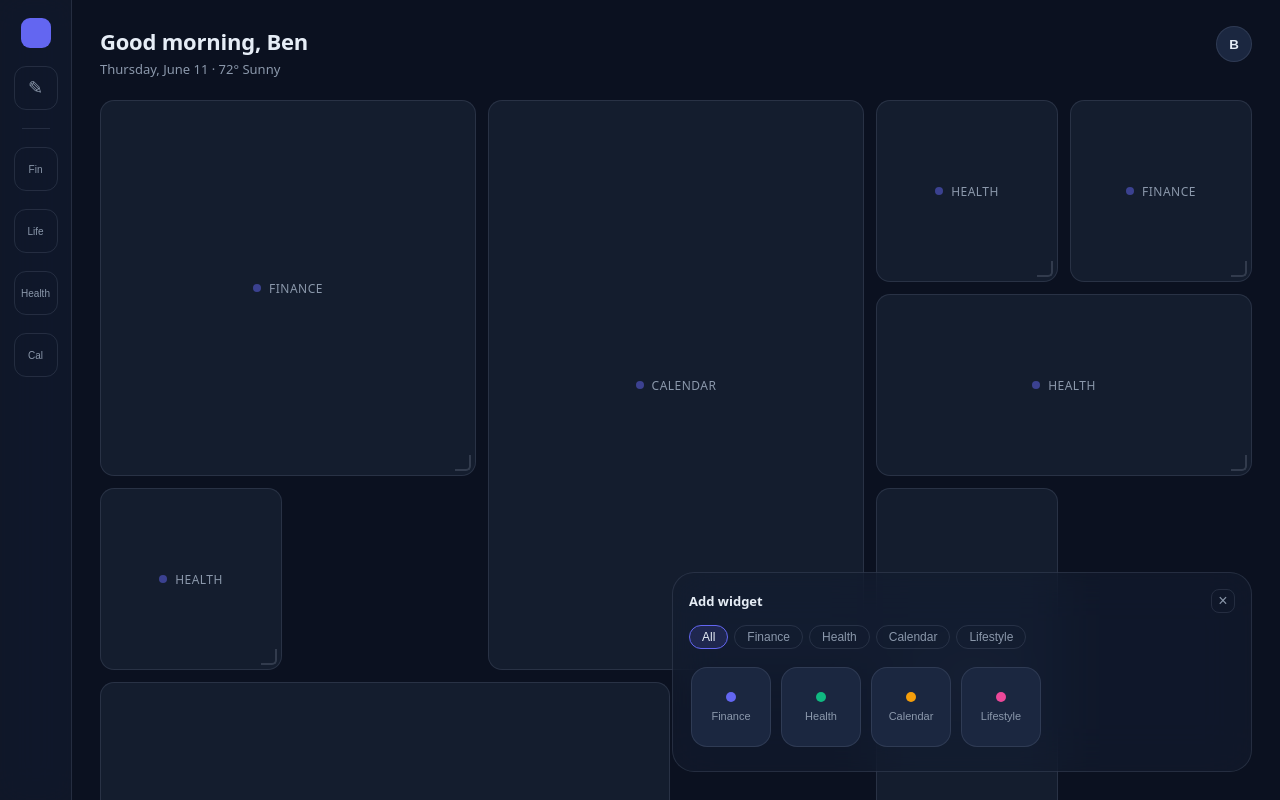
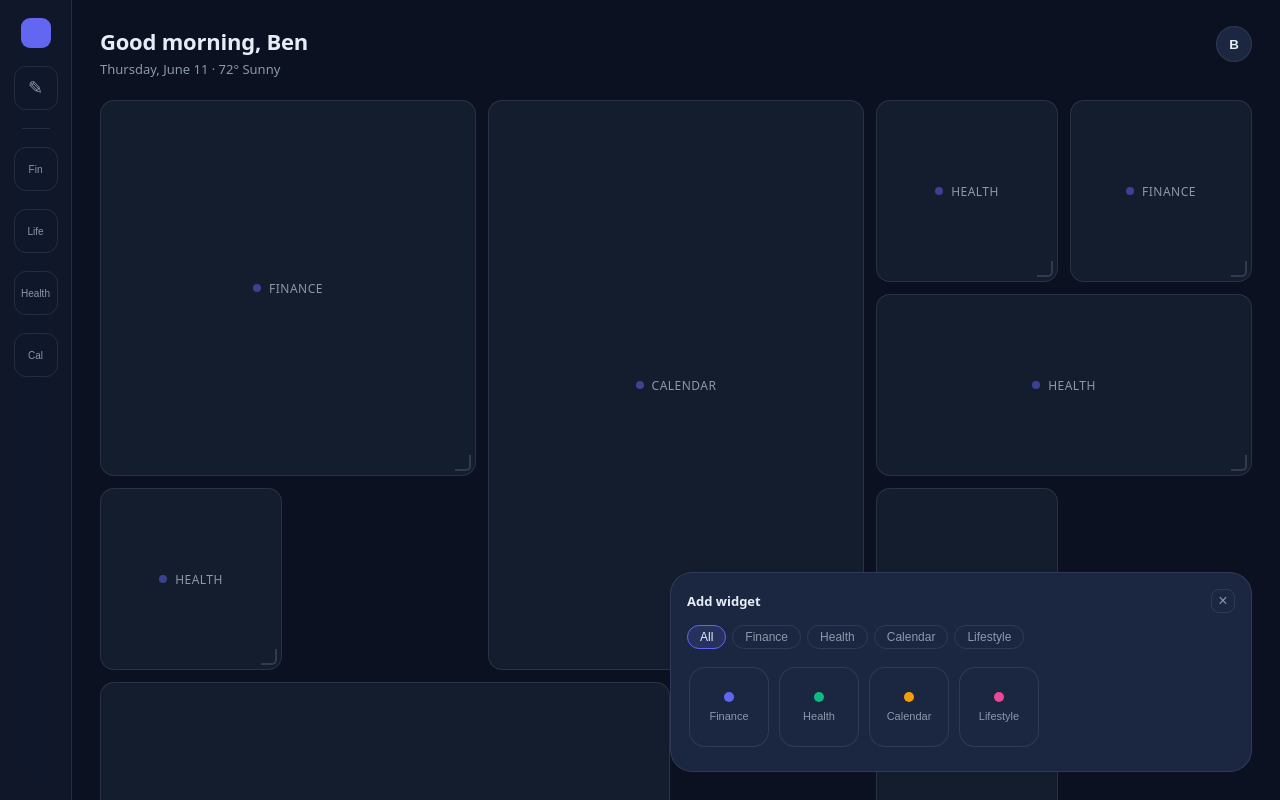
Before and after one commit to ben-yeung/bento-dash, a Next.js app: page / in a window 1280 px wide. Both pictures are taken after a click on the button "Open widget carousel". Built offline with nearby package versions, Linux system fonts and the light colour scheme.

Commit message:
fix: move carousel glass surface to Fab wrapper, simplify WidgetCarousel panel
Co-Authored-By: Claude Sonnet 4.6 <noreply@anthropic.com>

```diff
--- a/components/shell/Fab.module.css
+++ b/components/shell/Fab.module.css
@@ -1,3 +1,9 @@
+.carouselWrapper {
+  background: var(--surface-2);
+  border: 1px solid var(--border-hairline);
+  border-radius: 22px;
+}
+
 .anchor {
   position: fixed;
   right: 28px;
--- a/components/shell/Fab.tsx
+++ b/components/shell/Fab.tsx
@@ -35,6 +35,7 @@ export function Fab() {
             key="fab-btn"
             layoutId="fab-morph"
             className={styles.fabBtn}
+            animate={{ borderRadius: '26px' }}
             aria-label="Open widget carousel"
             onClick={() => setFabOpen(true)}
             transition={SPRING_CLOSE}
@@ -45,8 +46,10 @@ export function Fab() {
           <motion.div
             key="fab-carousel"
             layoutId="fab-morph"
+            className={styles.carouselWrapper}
+            animate={{ borderRadius: '22px' }}
             transition={SPRING_OPEN}
-            style={{ borderRadius: '26px', transformOrigin: 'bottom right' }}
+            style={{ transformOrigin: 'bottom right' }}
           >
             <WidgetCarousel onClose={() => setFabOpen(false)} />
           </motion.div>
--- a/components/shell/WidgetCarousel.module.css
+++ b/components/shell/WidgetCarousel.module.css
@@ -1,16 +1,10 @@
 .panel {
   position: relative;
-  background: var(--surface-glass);
-  backdrop-filter: blur(24px) saturate(1.4);
-  -webkit-backdrop-filter: blur(24px) saturate(1.4);
-  border: 1px solid var(--border-hairline);
-  border-radius: 22px;
   padding: 16px;
   display: flex;
   flex-direction: column;
   gap: 12px;
   width: min(580px, calc(100vw - 120px));
-  transform-origin: bottom right;
 }
 
 .header {
```
